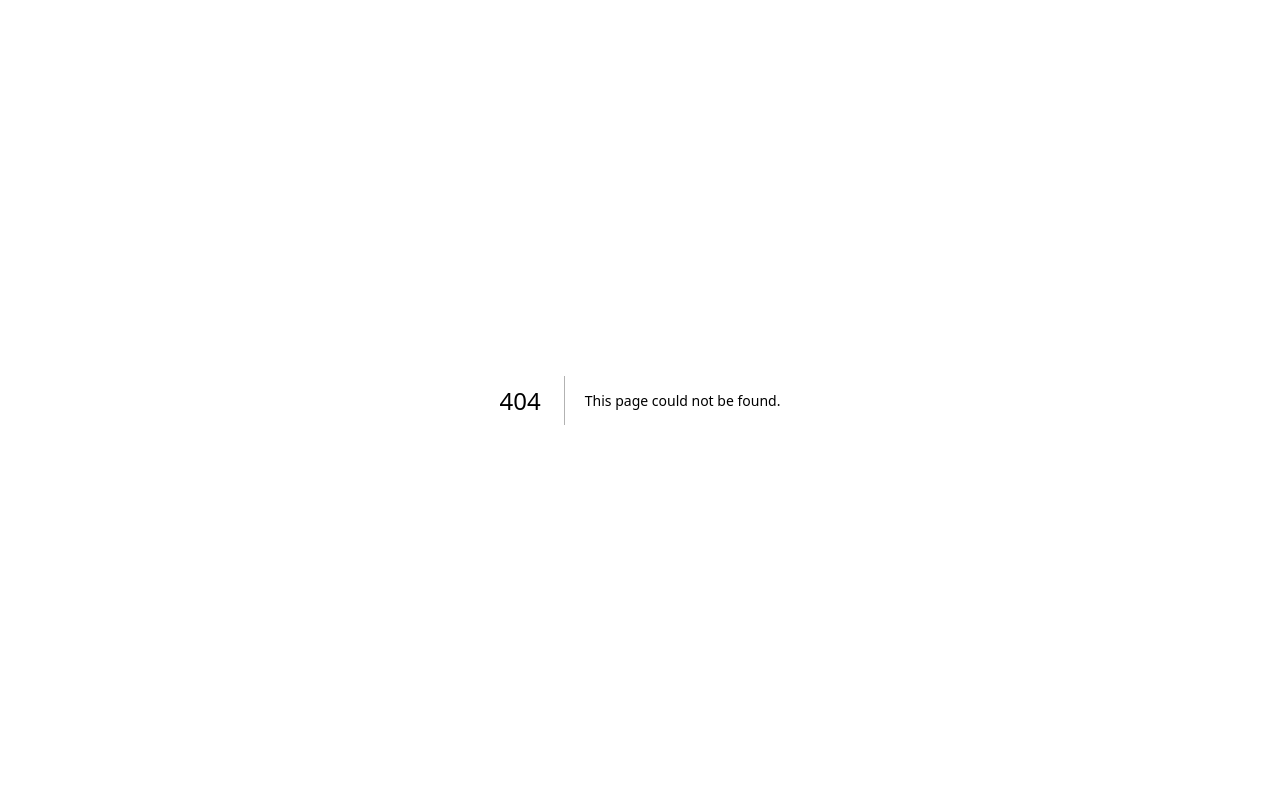
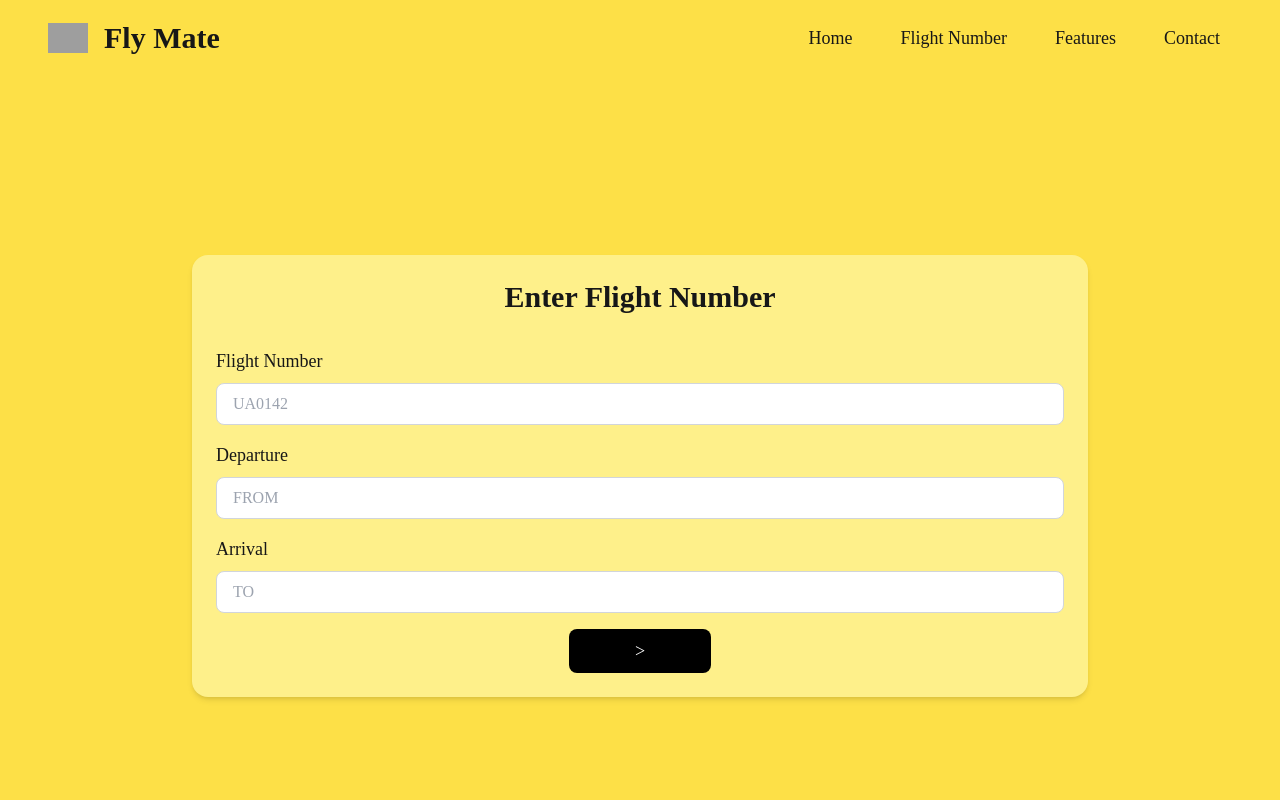
Before and after one commit to Moonman0010/fly-mate, a Next.js app: page /components/flightnumber in a window 1280 px wide. Before the commit this address had no page. Shown: the top 800 px of the page. Built offline with nearby package versions, Linux system fonts and the light colour scheme; grey boxes are pictures that could not be loaded; a web font is replaced by a local one.

Commit message:
Added flight number page

```diff
--- /dev/null
+++ b/src/app/components/flightnumber/flightNumber.tsx
@@ -0,0 +1,69 @@
+const FlightFormPage = () => {
+    return (
+        <div className="flex flex-col items-center justify-center min-h-screen bg-yellow-300 p-4">
+            {/* Main Content Container */}
+            <div className="bg-yellow-200 p-6 rounded-2xl shadow-md w-full max-w-4xl">
+                {/* Form Section */}
+                <h1 className="text-3xl font-bold text-center mb-8">Enter Flight Number</h1>
+
+                <form className="flex flex-col space-y-4">
+                    {/* Flight Number Input */}
+                    <div className="flex flex-col">
+                        <label htmlFor="flightNumber" className="text-lg font-medium mb-2">
+                            Flight Number
+                        </label>
+                        <input
+                            id="flightNumber"
+                            type="text"
+                            placeholder="UA0142"
+                            className="border border-gray-300 rounded-lg px-4 py-2 focus:outline-none focus:ring-2 focus:ring-yellow-500"
+                        />
+                    </div>
+
+                    <div className="flex flex-col">
+                        <label htmlFor="departure" className="text-lg font-medium mb-2">
+                            Departure
+                        </label>
+                        <input
+                            id="departure"
+                            list="cities"
+                            placeholder="FROM"
+                            className="border border-gray-300 rounded-lg px-4 py-2 focus:outline-none focus:ring-2 focus:ring-yellow-500"
+                        />
+                    </div>
+
+                    {/* Arrival Input */}
+                    <div className="flex flex-col">
+                        <label htmlFor="arrival" className="text-lg font-medium mb-2">
+                            Arrival
+                        </label>
+                        <input
+                            id="arrival"
+                            list="cities"
+                            placeholder="TO"
+                            className="border border-gray-300 rounded-lg px-4 py-2 focus:outline-none focus:ring-2 focus:ring-yellow-500"
+                        />
+                    </div>
+
+                    <datalist id="cities">
+                        <option value="New York" />
+                        <option value="Los Angeles" />
+                        <option value="Chicago" />
+                        <option value="Houston" />
+                        <option value="San Francisco" />
+                    </datalist>
+
+                    {/* Submit Button */}
+                    <button
+                        type="submit"
+                        className="bg-black text-white text-lg font-medium py-2 rounded-lg hover:bg-gray-800 transition-all w-1/6 self-center "
+                    >
+                        {`>`}
+                    </button>
+                </form>
+            </div>
+        </div>
+    );
+};
+
+export default FlightFormPage;
--- /dev/null
+++ b/src/app/components/flightnumber/page.tsx
@@ -0,0 +1,15 @@
+import Header from "../shared/header";
+import Footer from "../shared/footer";
+import FlightNumber from "./flightNumber";
+
+const Page= () => {
+    return (
+        <div>
+            <Header /> {/* Reusing the existing Header component */}
+            <FlightNumber />
+            <Footer /> {/* Reusing the existing Footer component */}
+        </div>
+    );
+};
+
+export default Page;
--- a/src/app/components/home/Home.tsx
+++ b/src/app/components/home/Home.tsx
@@ -1,9 +1,9 @@
-import Header from "./header";
+import Header from "../shared/header";
 import Tagline from "./tagline";
 import FlyMatePoster from "./poster";
 import About from"./about";
 import FAQ from "./faq";
-import Footer from "./contact";
+import Footer from "../shared/footer";
 
 const Home = () => {
   return (
--- a/src/app/components/home/header.tsx
+++ b/src/app/components/shared/header.tsx
@@ -35,6 +35,12 @@ const Header = () => {
             className="text-base md:text-lg font-medium transition ease-in-out duration-300 hover:bg-gray-500 px-3 py-2 rounded-md active:bg-blue-100 active:text-blue-600"
           >
             Home
+          </a>
+          <a
+              href="/flightnumber"
+              className="text-base md:text-lg font-medium transition ease-in-out duration-300 hover:bg-gray-500 px-3 py-2 rounded-md active:bg-blue-100 active:text-blue-600"
+          >
+            Flight Number
           </a>
           <a
             href="#features"
```
Also changed, not shown: src/app/components/shared/footer.tsx (renamed from src/app/components/home/contact.tsx).
